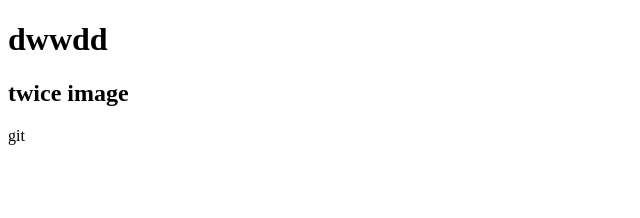
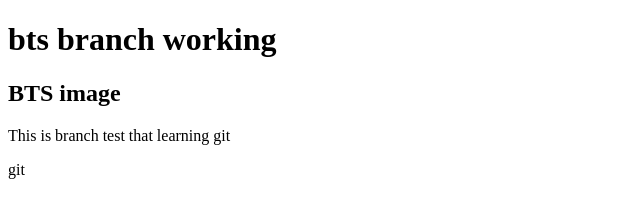
Before and after one commit to dongdong2222/TestGit, a plain HTML site: page index.html in a window 1280 px wide. Shown: the whole page, without its empty margins (0-640 px from the left). Drawn offline with Linux system fonts and the light colour scheme.

```diff
--- a/index.html
+++ b/index.html
@@ -7,7 +7,10 @@
     <title>Document</title>
 </head>
 <body>
-    <h1>dwwdd</h1>
-    <h2>twice image</h2>
+    <h1>bts branch working</h1>
+    <h2>BTS image</h2>
+
+    <p>This is branch test that learning git</p>
+
 </body>
 </html>git
```
